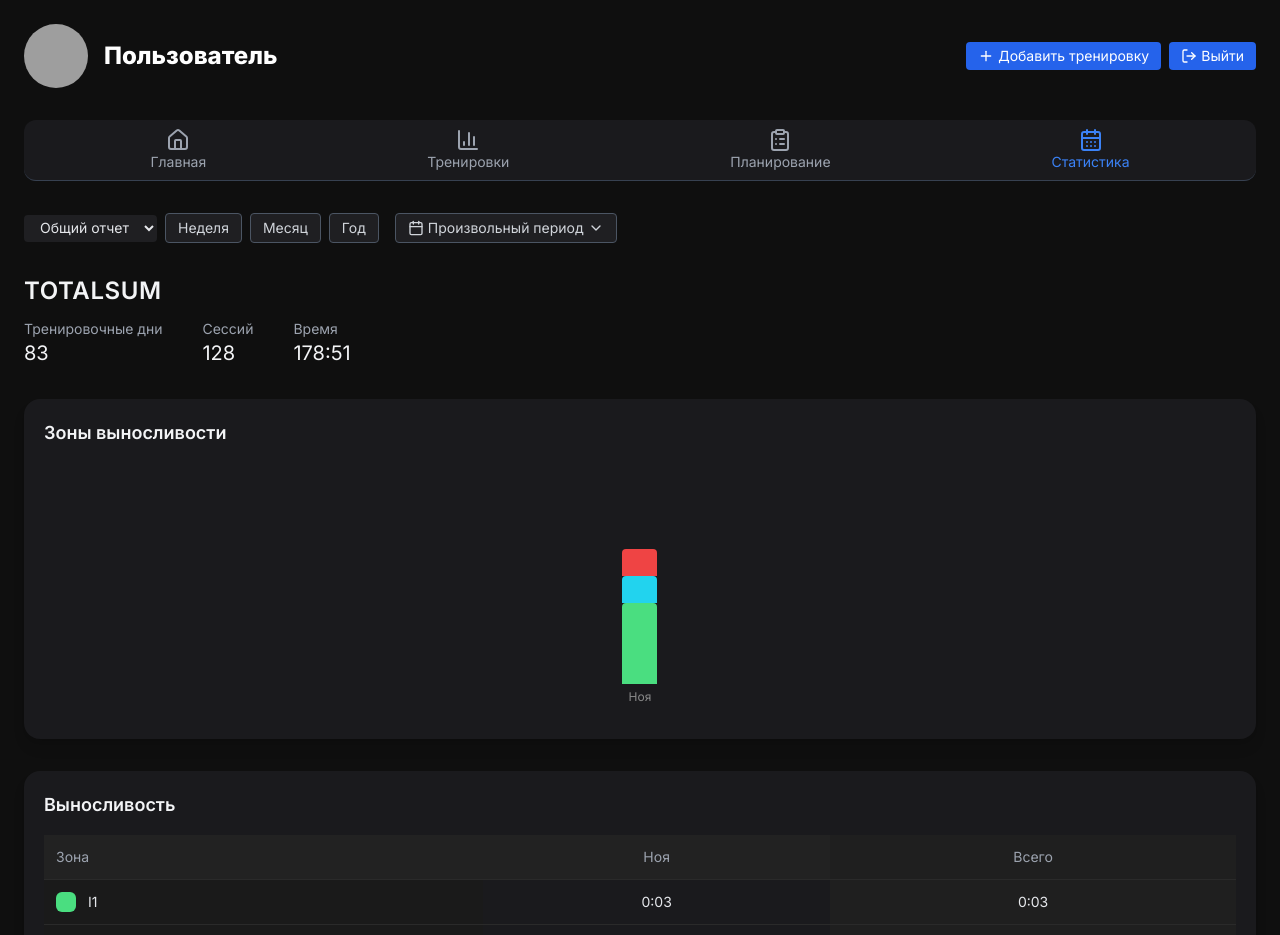
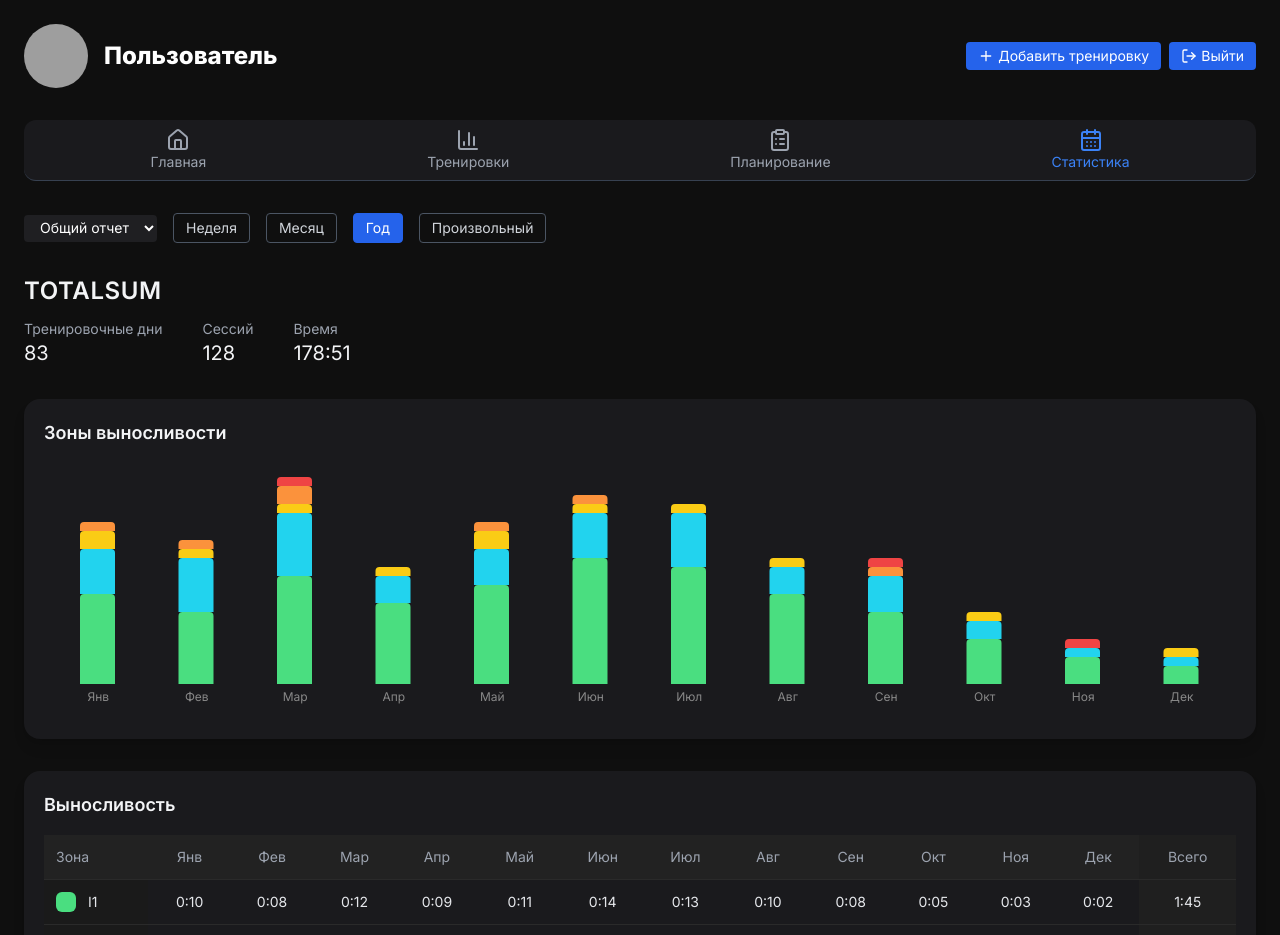
Before and after one commit to mbaliabin/dagbook-test, a React (Vite) app in the folder fasx-frontend/: page /statistics in a window 1280 px wide. Shown: the top 935 px of the page. Built offline with nearby package versions, Linux system fonts and the light colour scheme; grey boxes are pictures that could not be loaded.

Commit message:
Доработка StatisticsPage.tsx 198

```diff
--- a/fasx-frontend/src/pages/StatisticsPage.tsx
+++ b/fasx-frontend/src/pages/StatisticsPage.tsx
@@ -9,8 +9,6 @@ import {
   CalendarDays,
   Plus,
   LogOut,
-  Calendar,
-  ChevronDown,
 } from "lucide-react";
 import {
   BarChart,
@@ -19,10 +17,6 @@ import {
   Tooltip,
   ResponsiveContainer,
 } from "recharts";
-import { DateRange } from "react-date-range";
-import { ru } from "date-fns/locale";
-import "react-date-range/dist/styles.css";
-import "react-date-range/dist/theme/default.css";
 
 dayjs.locale("ru");
 
@@ -32,9 +26,9 @@ export default function StatsPage() {
 
   const [name] = React.useState("Пользователь");
   const [reportType, setReportType] = React.useState("Общий отчет");
-  const [startPeriod, setStartPeriod] = React.useState(dayjs().startOf('month').toDate());
-  const [endPeriod, setEndPeriod] = React.useState(dayjs().endOf('month').toDate());
-  const [showDateRangePicker, setShowDateRangePicker] = React.useState(false);
+  const [startPeriod, setStartPeriod] = React.useState("2025-01-01");
+  const [endPeriod, setEndPeriod] = React.useState("2025-12-31");
+  const [selectedPeriodType, setSelectedPeriodType] = React.useState("Год"); // Неделя, Месяц, Год, Произвольный
 
   const totals = {
     trainingDays: 83,
@@ -66,20 +60,32 @@ export default function StatsPage() {
     return `${h}:${m.toString().padStart(2, "0")}`;
   };
 
+  // Вычисляем диапазон месяцев
   const startMonth = dayjs(startPeriod).month();
   const endMonth = dayjs(endPeriod).month();
 
-  const filteredMonths = months.slice(startMonth, endMonth + 1);
-  const filteredEnduranceZones = enduranceZones.map((zone) => ({
-    ...zone,
-    months: zone.months.slice(startMonth, endMonth + 1),
-    total: zone.months.slice(startMonth, endMonth + 1).reduce((a,b) => a+b, 0),
-  }));
-  const filteredMovementTypes = movementTypes.map((m) => ({
-    ...m,
-    months: m.months.slice(startMonth, endMonth + 1),
-    total: m.months.slice(startMonth, endMonth + 1).reduce((a,b) => a+b, 0),
-  }));
+  // Если период меньше месяца — используем одну колонку "Период"
+  const useSingleColumn = dayjs(endPeriod).diff(dayjs(startPeriod), "month") < 1;
+
+  const filteredMonths = useSingleColumn
+    ? ["Период"]
+    : months.slice(startMonth, endMonth + 1);
+
+  const filteredEnduranceZones = enduranceZones.map((zone) => {
+    const zoneMonths = useSingleColumn
+      ? [zone.months.slice(startMonth, endMonth + 1).reduce((a,b) => a+b, 0)]
+      : zone.months.slice(startMonth, endMonth + 1);
+    const total = zoneMonths.reduce((a,b) => a+b, 0);
+    return { ...zone, months: zoneMonths, total };
+  });
+
+  const filteredMovementTypes = movementTypes.map((m) => {
+    const mMonths = useSingleColumn
+      ? [m.months.slice(startMonth, endMonth + 1).reduce((a,b) => a+b, 0)]
+      : m.months.slice(startMonth, endMonth + 1);
+    const total = mMonths.reduce((a,b) => a+b, 0);
+    return { ...m, months: mMonths, total };
+  });
 
   const handleLogout = () => {
     localStorage.removeItem("token");
@@ -93,19 +99,7 @@ export default function StatsPage() {
     { label: "Статистика", icon: CalendarDays, path: "/statistics" },
   ];
 
-  // Обработчики периодов
-  const setWeek = () => {
-    setStartPeriod(dayjs().startOf('isoWeek').toDate());
-    setEndPeriod(dayjs().endOf('isoWeek').toDate());
-  };
-  const setMonth = () => {
-    setStartPeriod(dayjs().startOf('month').toDate());
-    setEndPeriod(dayjs().endOf('month').toDate());
-  };
-  const setYear = () => {
-    setStartPeriod(dayjs().startOf('year').toDate());
-    setEndPeriod(dayjs().endOf('year').toDate());
-  };
+  const periodButtons = ["Неделя","Месяц","Год","Произвольный"];
 
   return (
     <div className="min-h-screen bg-[#0f0f0f] text-gray-200 p-6 w-full">
@@ -114,17 +108,26 @@ export default function StatsPage() {
         {/* Header */}
         <div className="flex flex-col md:flex-row md:items-center md:justify-between gap-4 mb-4 w-full">
           <div className="flex items-center space-x-4">
-            <img src="/profile.jpg" alt="Avatar" className="w-16 h-16 rounded-full object-cover" />
+            <img
+              src="/profile.jpg"
+              alt="Avatar"
+              className="w-16 h-16 rounded-full object-cover"
+            />
             <div>
               <h1 className="text-2xl font-bold text-white">{name}</h1>
             </div>
           </div>
 
           <div className="flex items-center space-x-2 flex-wrap">
-            <button className="bg-blue-600 hover:bg-blue-700 text-white text-sm px-3 py-1 rounded flex items-center">
+            <button
+              className="bg-blue-600 hover:bg-blue-700 text-white text-sm px-3 py-1 rounded flex items-center"
+            >
               <Plus className="w-4 h-4 mr-1" /> Добавить тренировку
             </button>
-            <button onClick={handleLogout} className="bg-blue-600 hover:bg-blue-700 text-white text-sm px-3 py-1 rounded flex items-center">
+            <button
+              onClick={handleLogout}
+              className="bg-blue-600 hover:bg-blue-700 text-white text-sm px-3 py-1 rounded flex items-center"
+            >
               <LogOut className="w-4 h-4 mr-1" /> Выйти
             </button>
           </div>
@@ -136,8 +139,13 @@ export default function StatsPage() {
             const Icon = item.icon;
             const isActive = location.pathname === item.path;
             return (
-              <button key={item.path} onClick={() => navigate(item.path)}
-                className={`flex flex-col items-center text-sm transition-colors ${isActive ? "text-blue-500" : "text-gray-400 hover:text-white"}`}>
+              <button
+                key={item.path}
+                onClick={() => navigate(item.path)}
+                className={`flex flex-col items-center text-sm transition-colors ${
+                  isActive ? "text-blue-500" : "text-gray-400 hover:text-white"
+                }`}
+              >
                 <Icon className="w-6 h-6" />
                 <span>{item.label}</span>
               </button>
@@ -146,34 +154,28 @@ export default function StatsPage() {
         </div>
 
         {/* Выбор отчета и периода */}
-        <div className="flex flex-wrap gap-2 items-center mb-6">
-          <select value={reportType} onChange={e => setReportType(e.target.value)} className="bg-[#1f1f22] text-gray-200 px-3 py-1 rounded text-sm">
+        <div className="flex flex-wrap gap-4 items-center mb-4">
+          <select
+            value={reportType}
+            onChange={(e) => setReportType(e.target.value)}
+            className="bg-[#1f1f22] text-white px-3 py-1 rounded text-sm"
+          >
             <option>Общий отчет</option>
           </select>
 
-          <button onClick={setWeek} className="text-sm px-3 py-1 rounded border border-gray-600 bg-[#1f1f22] text-gray-300 hover:bg-[#2a2a2d]">Неделя</button>
-          <button onClick={setMonth} className="text-sm px-3 py-1 rounded border border-gray-600 bg-[#1f1f22] text-gray-300 hover:bg-[#2a2a2d]">Месяц</button>
-          <button onClick={setYear} className="text-sm px-3 py-1 rounded border border-gray-600 bg-[#1f1f22] text-gray-300 hover:bg-[#2a2a2d]">Год</button>
-
-          <div className="relative">
-            <button onClick={() => setShowDateRangePicker(prev => !prev)} className="ml-2 text-sm px-3 py-1 rounded border border-gray-600 bg-[#1f1f22] text-gray-300 hover:bg-[#2a2a2d] flex items-center">
-              <Calendar className="w-4 h-4 mr-1"/> Произвольный период <ChevronDown className="w-4 h-4 ml-1" />
+          {periodButtons.map((btn) => (
+            <button
+              key={btn}
+              onClick={() => setSelectedPeriodType(btn)}
+              className={`px-3 py-1 rounded text-sm border ${
+                selectedPeriodType === btn
+                  ? "bg-blue-600 border-blue-600 text-white"
+                  : "border-gray-600 text-gray-300 hover:bg-[#2a2a2d]"
+              }`}
+            >
+              {btn}
             </button>
-            {showDateRangePicker && (
-              <div className="absolute z-50 mt-2 bg-[#1a1a1d] rounded shadow-lg p-2">
-                <DateRange
-                  onChange={item => { setStartPeriod(item.selection.startDate); setEndPeriod(item.selection.endDate); }}
-                  moveRangeOnFirstSelection={false}
-                  ranges={[{ startDate: startPeriod, endDate: endPeriod, key: 'selection' }]}
-                  months={1} direction="horizontal" rangeColors={['#3b82f6']} locale={ru} weekStartsOn={1}
-                />
-                <div className="flex justify-end mt-2 space-x-2">
-                  <button onClick={() => setShowDateRangePicker(false)} className="px-3 py-1 rounded border border-gray-600 hover:bg-gray-700 text-gray-300">Отмена</button>
-                  <button onClick={() => setShowDateRangePicker(false)} className="px-3 py-1 rounded bg-blue-600 hover:bg-blue-700 text-white">Применить</button>
-                </div>
-              </div>
-            )}
-          </div>
+          ))}
         </div>
 
         {/* TOTALSUM */}
```
